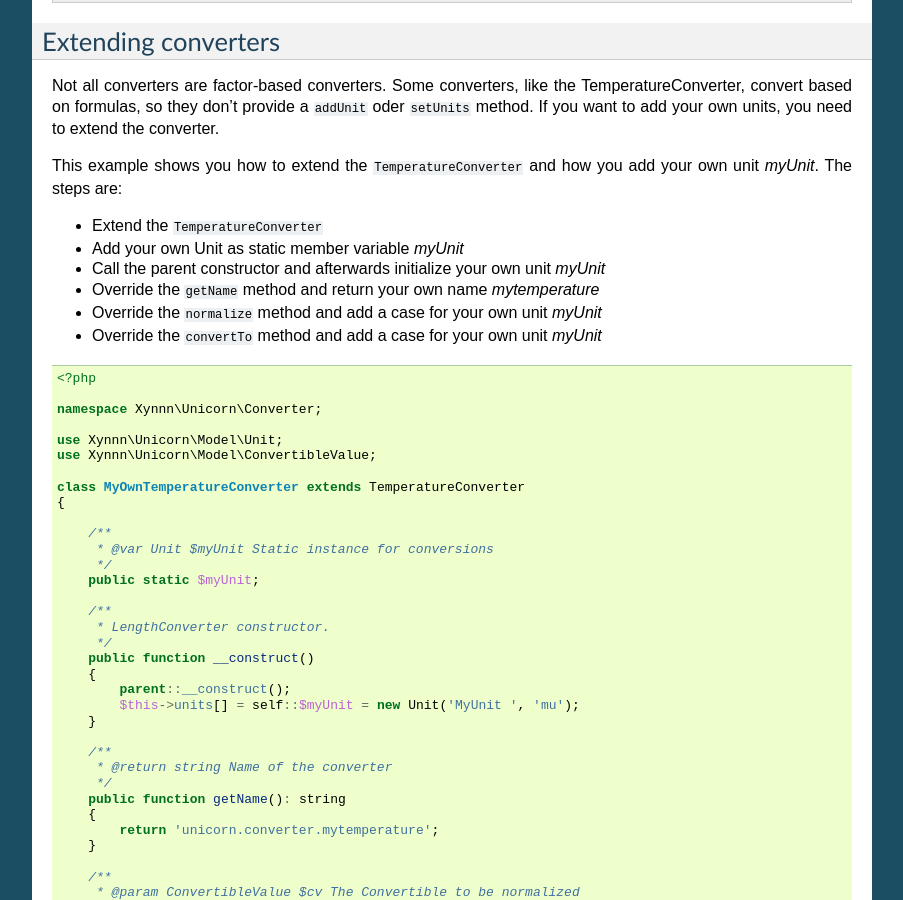
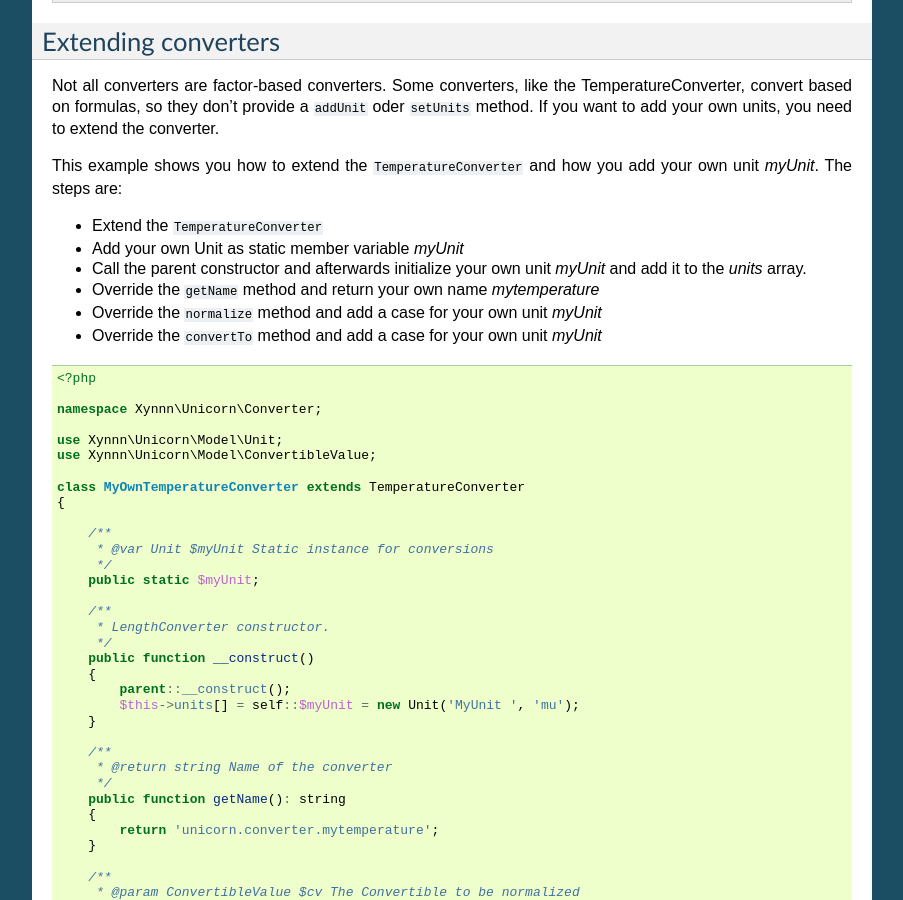
Before and after one commit to xyNNN/unicorn, a Sphinx documentation site: the page built from docs/source/converters.rst, in a window 1280 px wide and 900 px high, scrolled down 1916 px. Shown: the whole window, without its empty margins (198-1101 px from the left). Built offline with Sphinx 7.4.7, drawn with Linux system fonts in a browser that asks for light colours.

Commit message:
working on docs

```diff
--- a/docs/source/converters.rst
+++ b/docs/source/converters.rst
@@ -133,7 +133,7 @@ The steps are:
 
 - Extend the ``TemperatureConverter``
 - Add your own Unit as static member variable `myUnit`
-- Call the parent constructor and afterwards initialize your own unit `myUnit`
+- Call the parent constructor and afterwards initialize your own unit `myUnit` and add it to the `units` array.
 - Override the ``getName`` method and return your own name `mytemperature`
 - Override the ``normalize`` method and add a case for your own unit `myUnit`
 - Override the ``convertTo`` method and add a case for your own unit `myUnit`
```
